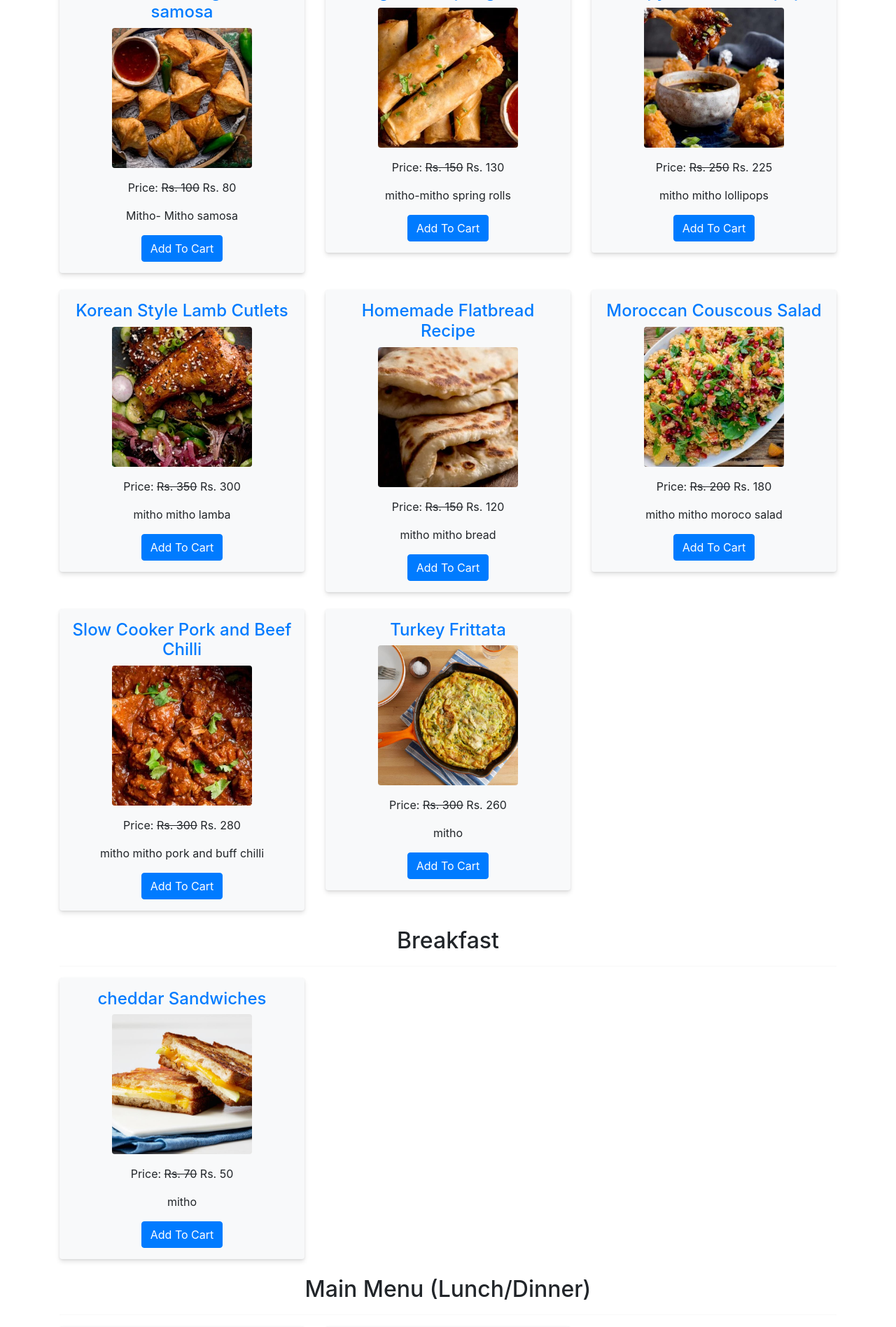
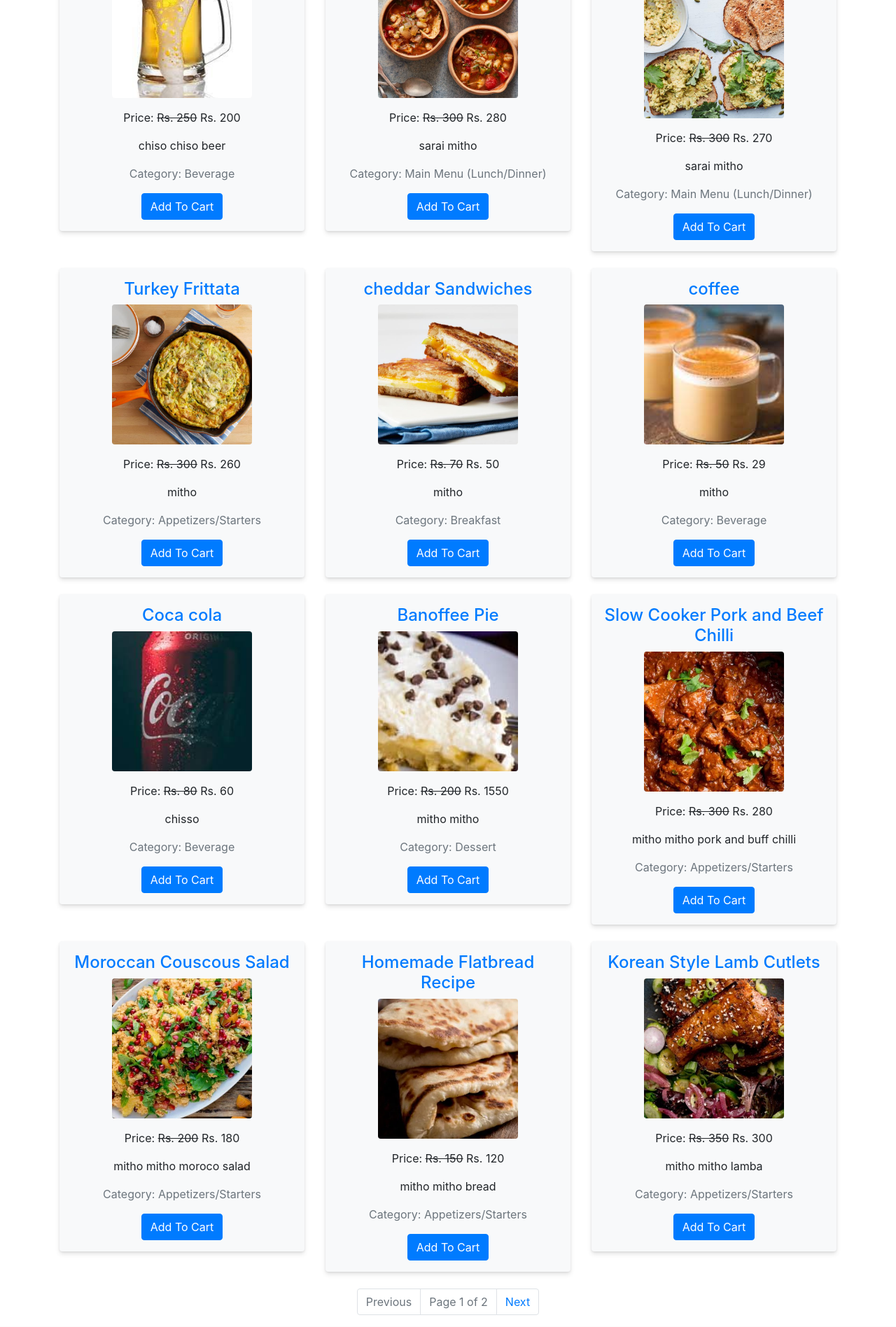
Before and after one commit to chuchu387/Django-E-commerce, a Django app: page /all-products/ in a window 1280 px wide. Shown: the part 280-2176 px from the top of the page at 70% size. Run offline with Django 5.2, Linux system fonts and the light colour scheme; data comes from the database, SQL or seed files in the repository; some libraries are stand-ins or nearby versions.

Commit message:
Add pagination for all products

```diff
--- a/ecomapp/views.py
+++ b/ecomapp/views.py
@@ -65,7 +65,11 @@ class AllProductsView(EcomMixin, TemplateView):
 
     def get_context_data(self, **kwargs):
         context = super().get_context_data(**kwargs)
-        context['allcategories'] = Category.objects.all()
+        all_products = Product.objects.select_related("category").order_by("-id")
+        paginator = Paginator(all_products, 12)
+        page_number = self.request.GET.get("page")
+        product_list = paginator.get_page(page_number)
+        context["product_list"] = product_list
         return context
 
 
--- a/templates/allproducts.html
+++ b/templates/allproducts.html
@@ -11,22 +11,42 @@
 <div class="container">
   <h1 class="text-center">Our Products</h1>
   <hr>
-  {% for cat in allcategories %}
-  <h2 class="text-center">{{cat.title}}</h2>
-    <hr>
   <div class="row">
-      {% for p in cat.product_set.all %}
+      {% for p in product_list %}
         <div class="col-md-4 mb-4">
             <div class=" justify-content-center text-center product-item p-3 rounded">
                 <h4 class="text-center"><a class="text-decoration-none" href="{% url 'ecomapp:productdetail' p.slug %}">{{ p.title }}</a></h4>
                 <img  src="{{ p.image.url }}" alt="" width="200" class="rounded" style="height:250px; object-fit:cover; max-height:200px;">
                 <p class="mt-3">Price: <strike>Rs. {{p.marked_price}}</strike> Rs. {{p.selling_price}}</p>
                 <p class="mt-3">{{p.description}}</p>
+                <p class="mt-2 text-muted">Category: {{ p.category.title }}</p>
                 <a  href="{% url 'ecomapp:addtocart' p.id %}" class="btn btn-primary">Add To Cart</a>
             </div>
         </div>
         {% endfor %}
   </div>
-  {% endfor %}
+  {% if product_list.paginator.num_pages > 1 %}
+    <nav aria-label="Products pagination">
+      <ul class="pagination justify-content-center">
+        {% if product_list.has_previous %}
+          <li class="page-item">
+            <a class="page-link" href="?page={{ product_list.previous_page_number }}">Previous</a>
+          </li>
+        {% else %}
+          <li class="page-item disabled"><span class="page-link">Previous</span></li>
+        {% endif %}
+        <li class="page-item disabled">
+          <span class="page-link">Page {{ product_list.number }} of {{ product_list.paginator.num_pages }}</span>
+        </li>
+        {% if product_list.has_next %}
+          <li class="page-item">
+            <a class="page-link" href="?page={{ product_list.next_page_number }}">Next</a>
+          </li>
+        {% else %}
+          <li class="page-item disabled"><span class="page-link">Next</span></li>
+        {% endif %}
+      </ul>
+    </nav>
+  {% endif %}
 </div>
 {% endblock %}
```
